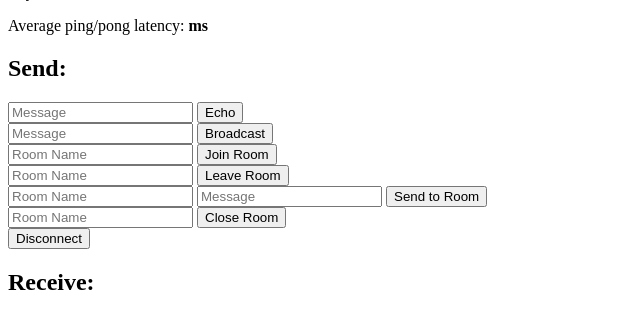
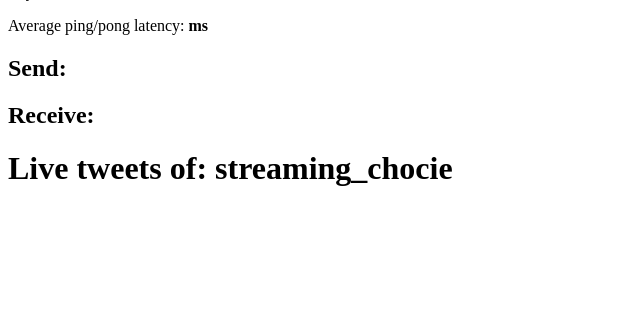
Before and after one commit to words-sdsc/twitter-sentiment, a Flask app: page /streaming in a window 1280 px wide. Shown: the part 97-426 px from the top of the page, without its empty margins (0-640 px from the left). Run offline with Flask 2, Linux system fonts and the light colour scheme; some libraries are stand-ins or nearby versions.

Commit message:
Added streaming

```diff
--- a/static/displayChart.js
+++ b/static/displayChart.js
@@ -74,7 +74,7 @@
                 point: {
                     events: {
                         click: function() {
-                            alert('Hello!2');
+                            alert("Tweet Text:\n" + this.tweetText);
                             console.log("This x = " + this.x);
                             console.log("This y = " + this.y)
                             console.log("This tweetID = " + this.tweetId);
--- a/templates/results.html
+++ b/templates/results.html
@@ -17,6 +17,7 @@
 <!-- Link chart display function: displayChart(data) -->
 <script type="text/javascript" src="{{ url_for('static', filename='displayChart.js') }}"> </script>
 <script type="text/javascript" src="{{ url_for('static', filename='displayStock.js') }}"> </script>
+<script type="text/javascript" src="{{ url_for('static', filename='streaming.js') }}"> </script>
 
 <!-- Styles -->
 <link rel="stylesheet" href="{{ url_for('static', filename='result_styles.css') }}">
@@ -31,6 +32,9 @@
 
     <h1>HIGH STOCKS #1</h1>
     <div id="container2"></div>
+
+    <h1>Volume over Time #1</h1>
+    <div id="container3"></div>
 
     <button id="large">Large</button>
     <button id="small">Small</button>
@@ -53,6 +57,7 @@
 
 <script type="text/javascript"> displayChart("#container", "{{table_choice}}", {{ tweetsList | safe}} ); </script>
 <script type="text/javascript"> displayStock("container2", "{{table_choice}}", {{ tweetsList | safe}}); </script>
+<script type="text/javascript"> streaming("container3", "{{table_choice}}", {{ tweetsList | safe}}); </script>
 
 
 </html>
--- a/templates/streaming.html
+++ b/templates/streaming.html
@@ -12,6 +12,7 @@
             // physical channel. If you don't care about multiple channels, you
             // can set the namespace to an empty string.
             namespace = '/test';
+
             // Connect to the Socket.IO server.
             // The connection URL has the following format:
             //     http[s]://<domain>:<port>[/<namespace>]
@@ -22,6 +23,7 @@
             socket.on('connect', function() {
                 socket.emit('my_event', {data: 'I\'m connected!'});
             });
+
             // Event handler for server sent data.
             // The callback function is invoked whenever the server emits data
             // to the client. The data is then displayed in the "Received"
@@ -29,6 +31,7 @@
             socket.on('my_response', function(msg) {
                 $('#log').append('<br>' + $('<div/>').text('Received #' + msg.count + ': ' + msg.data).html());
             });
+
             // Interval function that tests message latency by sending a "ping"
             // message. The server then responds with a "pong" message and the
             // round trip time is measured.
@@ -38,6 +41,7 @@
                 start_time = (new Date).getTime();
                 socket.emit('my_ping');
             }, 1000);
+
             // Handler for the "pong" message. When the pong is received, the
             // time from the ping is stored, and the average of the last 30
             // samples is average and displayed.
@@ -50,37 +54,6 @@
                     sum += ping_pong_times[i];
                 $('#ping-pong').text(Math.round(10 * sum / ping_pong_times.length) / 10);
             });
-            // Handlers for the different forms in the page.
-            // These accept data from the user and send it to the server in a
-            // variety of ways
-            $('form#emit').submit(function(event) {
-                socket.emit('my_event', {data: $('#emit_data').val()});
-                return false;
-            });
-            $('form#broadcast').submit(function(event) {
-                socket.emit('my_broadcast_event', {data: $('#broadcast_data').val()});
-                return false;
-            });
-            $('form#join').submit(function(event) {
-                socket.emit('join', {room: $('#join_room').val()});
-                return false;
-            });
-            $('form#leave').submit(function(event) {
-                socket.emit('leave', {room: $('#leave_room').val()});
-                return false;
-            });
-            $('form#send_room').submit(function(event) {
-                socket.emit('my_room_event', {room: $('#room_name').val(), data: $('#room_data').val()});
-                return false;
-            });
-            $('form#close').submit(function(event) {
-                socket.emit('close_room', {room: $('#close_room').val()});
-                return false;
-            });
-            $('form#disconnect').submit(function(event) {
-                socket.emit('disconnect_request');
-                return false;
-            });
         });
     </script>
 </head>
@@ -89,35 +62,10 @@
     <p>Async mode is: <b>{{ async_mode }}</b></p>
     <p>Average ping/pong latency: <b><span id="ping-pong"></span>ms</b></p>
     <h2>Send:</h2>
-    <form id="emit" method="POST" action='#'>
-        <input type="text" name="emit_data" id="emit_data" placeholder="Message">
-        <input type="submit" value="Echo">
-    </form>
-    <form id="broadcast" method="POST" action='#'>
-        <input type="text" name="broadcast_data" id="broadcast_data" placeholder="Message">
-        <input type="submit" value="Broadcast">
-    </form>
-    <form id="join" method="POST" action='#'>
-        <input type="text" name="join_room" id="join_room" placeholder="Room Name">
-        <input type="submit" value="Join Room">
-    </form>
-    <form id="leave" method="POST" action='#'>
-        <input type="text" name="leave_room" id="leave_room" placeholder="Room Name">
-        <input type="submit" value="Leave Room">
-    </form>
-    <form id="send_room" method="POST" action='#'>
-        <input type="text" name="room_name" id="room_name" placeholder="Room Name">
-        <input type="text" name="room_data" id="room_data" placeholder="Message">
-        <input type="submit" value="Send to Room">
-    </form>
-    <form id="close" method="POST" action="#">
-        <input type="text" name="close_room" id="close_room" placeholder="Room Name">
-        <input type="submit" value="Close Room">
-    </form>
-    <form id="disconnect" method="POST" action="#">
-        <input type="submit" value="Disconnect">
-    </form>
+
     <h2>Receive:</h2>
+   	<h1>Live tweets of: streaming_chocie</h1>
     <div id="log"></div>
+    <div id="container2"></div>
 </body>
 </html>
```
Also changed, not shown: SentimentAnalysis/sentimentAnalysis.py (+23 -1 lines), static/streaming.js (added, +80 -0 lines).
